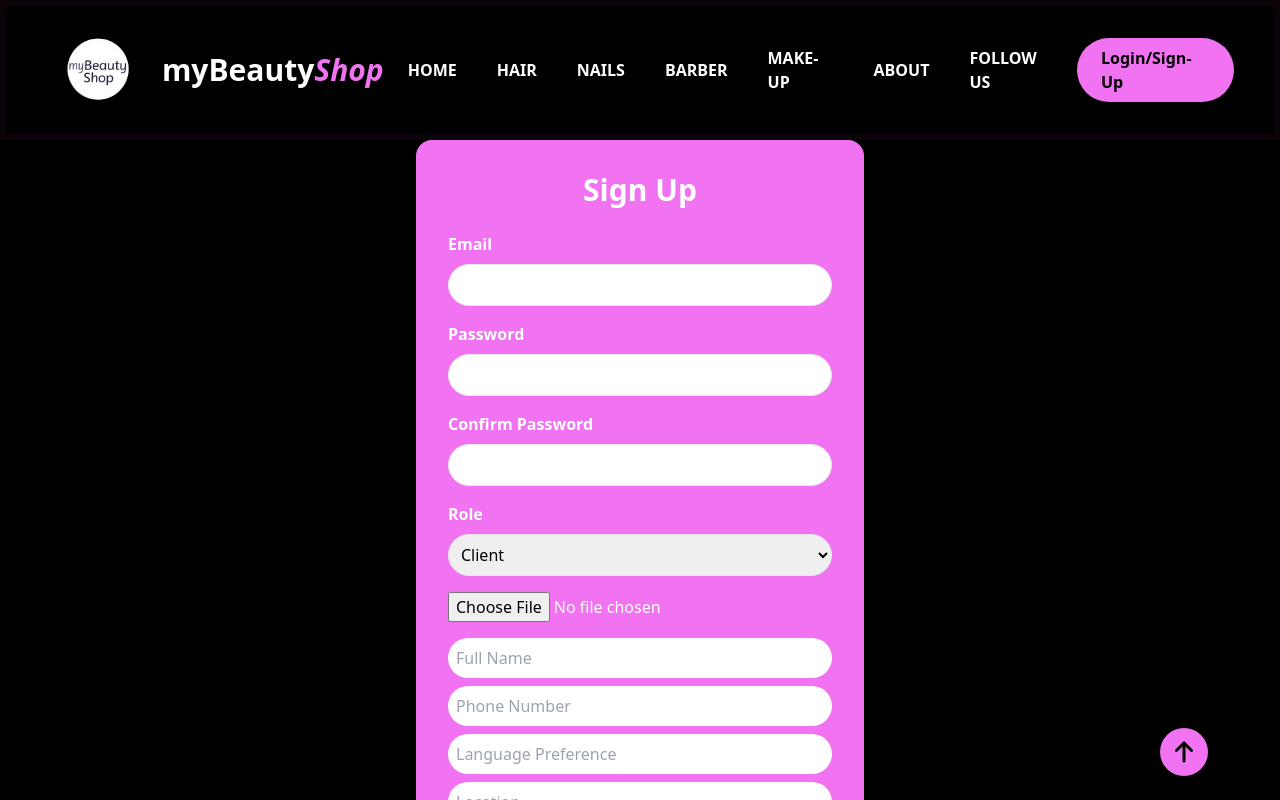
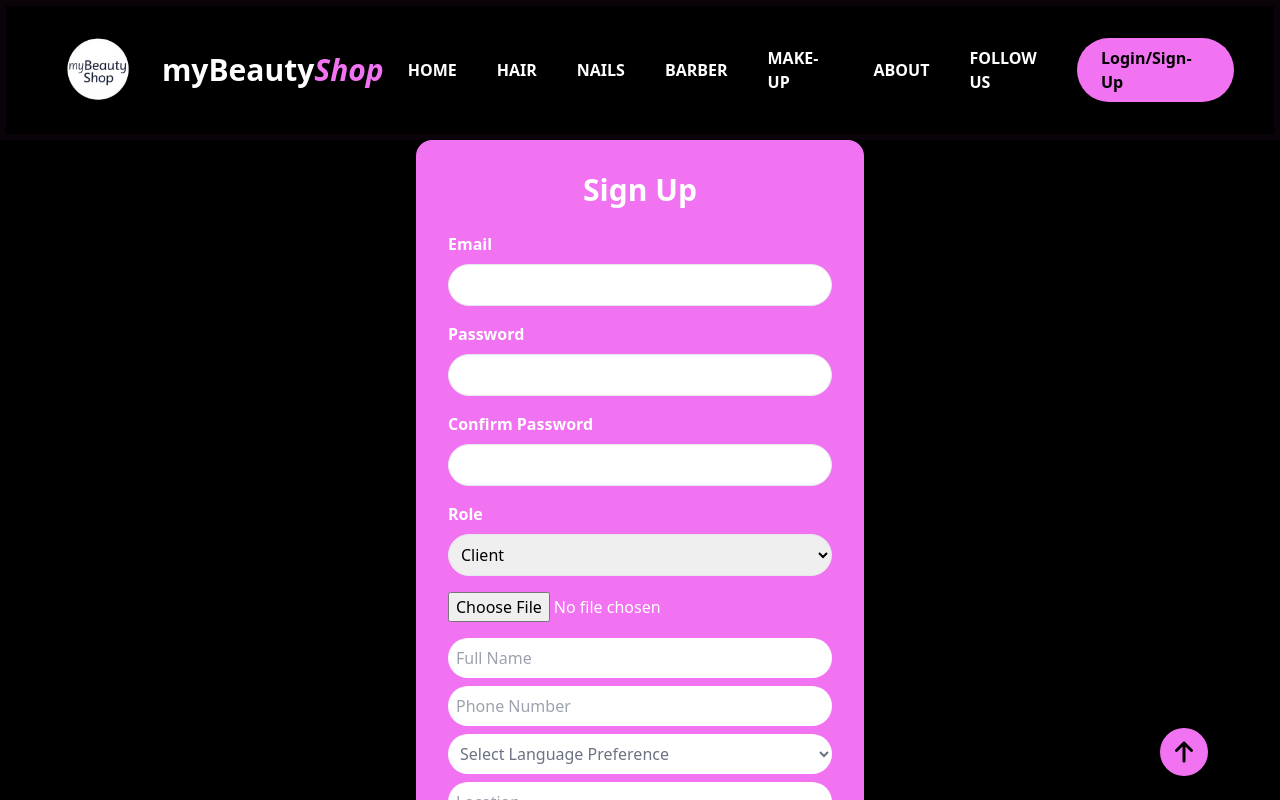
Before and after one commit to BertoSalva/BeautyShop, a React (Vite) app: page /login in a window 1280 px wide. Both pictures are taken after a click on the button "Sign Up". Shown: the top 800 px of the page. Built offline with nearby package versions, Linux system fonts and the light colour scheme.

Commit message:
Languages to drop down (9 south African languages and other)

```diff
--- a/src/Sections/home/Login.jsx
+++ b/src/Sections/home/Login.jsx
@@ -150,7 +150,23 @@ const Login = ({ onLogin }) => {
               {/* Additional fields (optional but supported) */}
               <input type="text" placeholder="Full Name" value={fullName} onChange={(e) => setFullName(e.target.value)} className="mb-2 p-2 rounded-full" />
               <input type="text" placeholder="Phone Number" value={phoneNumber} onChange={(e) => setPhoneNumber(e.target.value)} className="mb-2 p-2 rounded-full" />
-              <input type="text" placeholder="Language Preference" value={languagePreference} onChange={(e) => setLanguagePreference(e.target.value)} className="mb-2 p-2 rounded-full" />
+              <select
+                value={languagePreference}
+                onChange={(e) => setLanguagePreference(e.target.value)}
+                className="mb-2 p-2 rounded-full bg-white text-gray-500" >
+                <option value="">Select Language Preference</option>
+                <option value="English">English</option>
+                <option value="Afrikaans">Afrikaans</option>
+                <option value="isiZulu">isiZulu</option>
+                <option value="isiXhosa">isiXhosa</option>
+                <option value="Sesotho">Sesotho</option>
+                <option value="Setswana">Setswana</option>
+                <option value="Xitsonga">Xitsonga</option>
+                <option value="Tshivenda">Tshivenda</option>
+                <option value="Sepedi">Sepedi</option>
+                <option value="Other">Other</option>
+              </select>
+
               <input type="text" placeholder="Location" value={location} onChange={(e) => setLocation(e.target.value)} className="mb-2 p-2 rounded-full" />
               <input type="text" placeholder="Bio" value={bio} onChange={(e) => setBio(e.target.value)} className="mb-2 p-2 rounded-full" />
               <input type="number" placeholder="Years of Experience" value={yearsOfExperience} onChange={(e) => setYearsOfExperience(e.target.value)} className="mb-2 p-2 rounded-full" />
```
